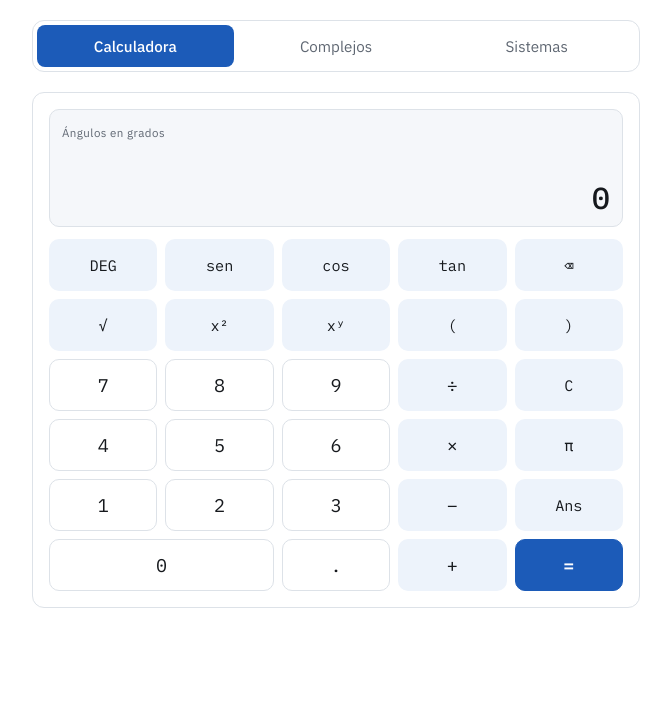
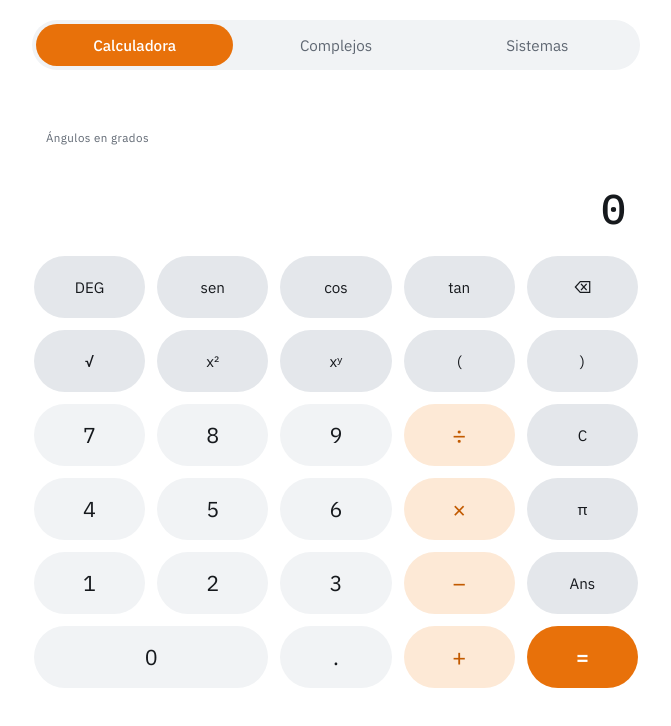
Before and after one commit to Tomi17Esc/calculadora, a plain HTML site: page index.html in a window 1280 px wide. Shown: the whole page, without its empty margins (304-975 px from the left). Drawn offline with Linux system fonts and the light colour scheme.

Commit message:
Diseño redondo con acento naranja
Teclas redondas sin recuadros, pestañas tipo píldora y naranja en las
operaciones y en el igual.

Co-Authored-By: Claude Opus 5.5 <noreply@anthropic.com>
Claude-Session: https://claude.ai/code/session_011pFUnyFpQF4bHZuDQK6GK9

```diff
--- a/index.html
+++ b/index.html
@@ -198,6 +198,18 @@ select{
 @media (prefers-reduced-motion: no-preference){
   .key,.btn,.icon-btn{transition:border-color .12s}
 }
+/* diseño A: redonda */
+:root{--accent:#e8710a;--accent-ink:#fff;--tint:#f1f3f5;--line:#e6e8eb;--paper:#ffffff}
+section{border:0;box-shadow:none;padding:4px 2px}
+.tabs{border:0;background:#f1f3f5;border-radius:999px}
+.tab{border-radius:999px}
+.c-disp{border:0;background:transparent;min-height:150px}
+.c-res{font-size:2.6rem}
+.c-pad{gap:12px}
+.ck{height:62px;border-radius:999px;border:0;background:#f1f3f5;font-family:var(--font-body);font-size:1.35rem}
+.ck.fn{background:#e4e7eb;color:#16191d}
+.ck.op{background:#fde9d6;color:#c25a00;font-size:1.5rem}
+.ck.equal{background:#e8710a;color:#fff}
 </style>
 </head>
 <body>
--- a/sw.js
+++ b/sw.js
@@ -1,5 +1,5 @@
 // Guarda la calculadora en el telefono para que abra sin internet.
-const CACHE = 'calc-complejos-v5';
+const CACHE = 'calc-complejos-v6';
 const FILES = ['./', './index.html', './manifest.webmanifest', './icon-192.png', './icon-512.png'];
 
 self.addEventListener('install', (e) => {
```
